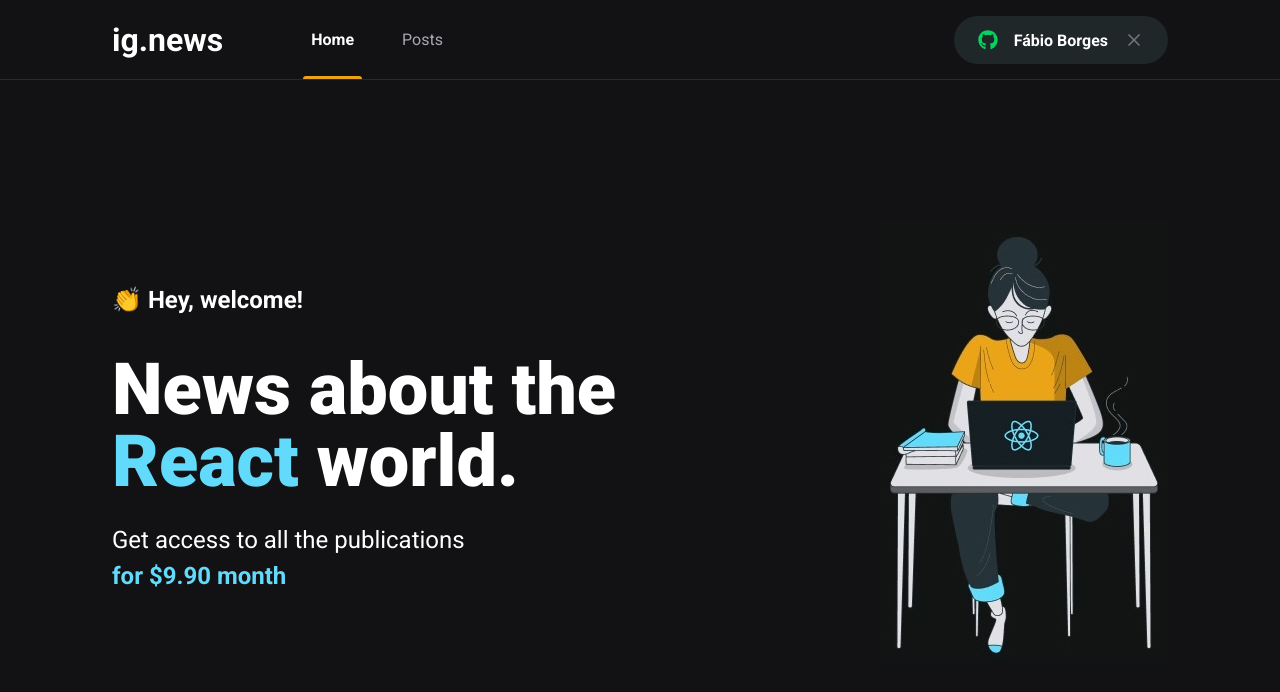
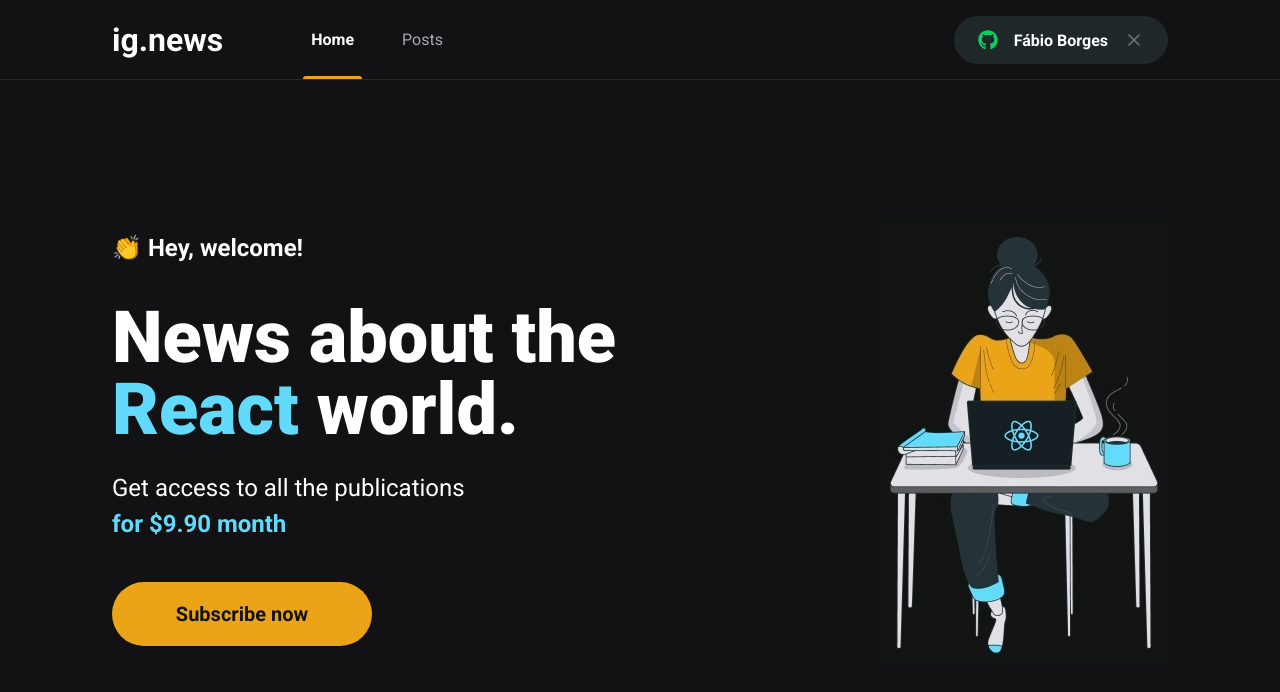
Before and after one commit to fabioborges-jr/ignews, a Next.js app: page / in a window 1280 px wide. Shown: the top 692 px of the page. Built offline with nearby package versions, Linux system fonts and the light colour scheme.

Commit message:
button subscribe adicionado

```diff
--- /dev/null
+++ b/src/components/SubscribeButton/index.tsx
@@ -0,0 +1,12 @@
+import styles from "./styles.module.scss"
+
+export function SubscribeButton() {
+    return (
+        <button
+            type="button"
+            className={styles.subscribeButton}
+        >
+            Subscribe now
+        </button>
+    );
+}
--- /dev/null
+++ b/src/components/SubscribeButton/styles.module.scss
@@ -0,0 +1,20 @@
+.subscribeButton {
+    width: 260px;
+    height: 4rem;
+    border: 0;
+    border-radius: 2rem;
+    background: var(--yellow-500);
+    color: var(--gray-900);
+    font-size: 1.25rem;
+    font-weight: bold;
+
+    display: flex;
+    align-items: center;
+    justify-content: center;
+
+    transition: filter 0.2s;
+
+    &:hover {
+        filter: brightness(0.8);
+    }
+}
--- a/src/pages/home.module.scss
+++ b/src/pages/home.module.scss
@@ -38,4 +38,8 @@
             font-weight: bold;
         }
     }
+
+    button{
+        margin-top: 2.5rem;
+    }
 }
--- a/src/pages/index.tsx
+++ b/src/pages/index.tsx
@@ -1,5 +1,6 @@
 import Head from "next/head"
 import styles from "./home.module.scss"
+import { SubscribeButton } from "../components/SubscribeButton/index"
 
 export default function Home() {
   return (
@@ -16,6 +17,7 @@
           <p>Get access to all the publications <br />
             <span>for $9.90 month</span>
           </p>
+          <SubscribeButton />
         </section>
 
         <img src="/images/avatar.jpeg" alt="Girl Coding" />
```
